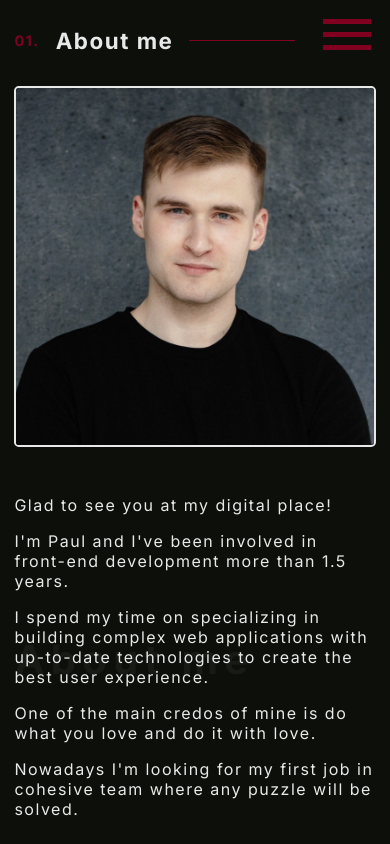
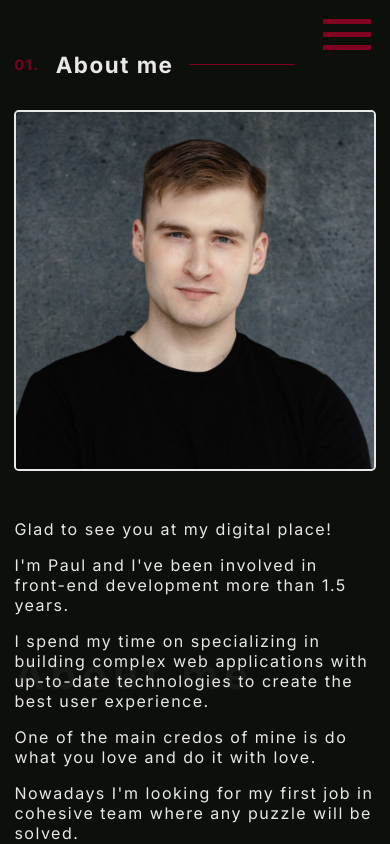
Before and after one commit to PaulusWhite/web-portfolio-app, a Next.js app: page / in a window 390 px wide. Shown: the top 844 px of the page. Built offline with nearby package versions, Linux system fonts and the light colour scheme.

Commit message:
fix: fix sections and experience section basic height

```diff
--- a/src/styles/modules/common/section.module.scss
+++ b/src/styles/modules/common/section.module.scss
@@ -42,6 +42,9 @@
 
 @media (max-width: 1024px) {
   .section {
+    min-height: unset;
+    margin: 2rem 0;
+
     .background-label {
       font-size: 4rem;
       left: 0;
--- a/src/styles/modules/experience/experience.module.scss
+++ b/src/styles/modules/experience/experience.module.scss
@@ -67,7 +67,7 @@
     .experience {
       flex-direction: column;
       gap: 1rem;
-      height: 39rem;
+      height: unset;
 
       .radioList {
         flex-direction: row;
@@ -90,7 +90,6 @@
 @media (max-width: 600px) {
   .exp-wrapper {
     .experience {
-      height: 55rem;
       gap: 3rem;
 
       .radioList {
```
